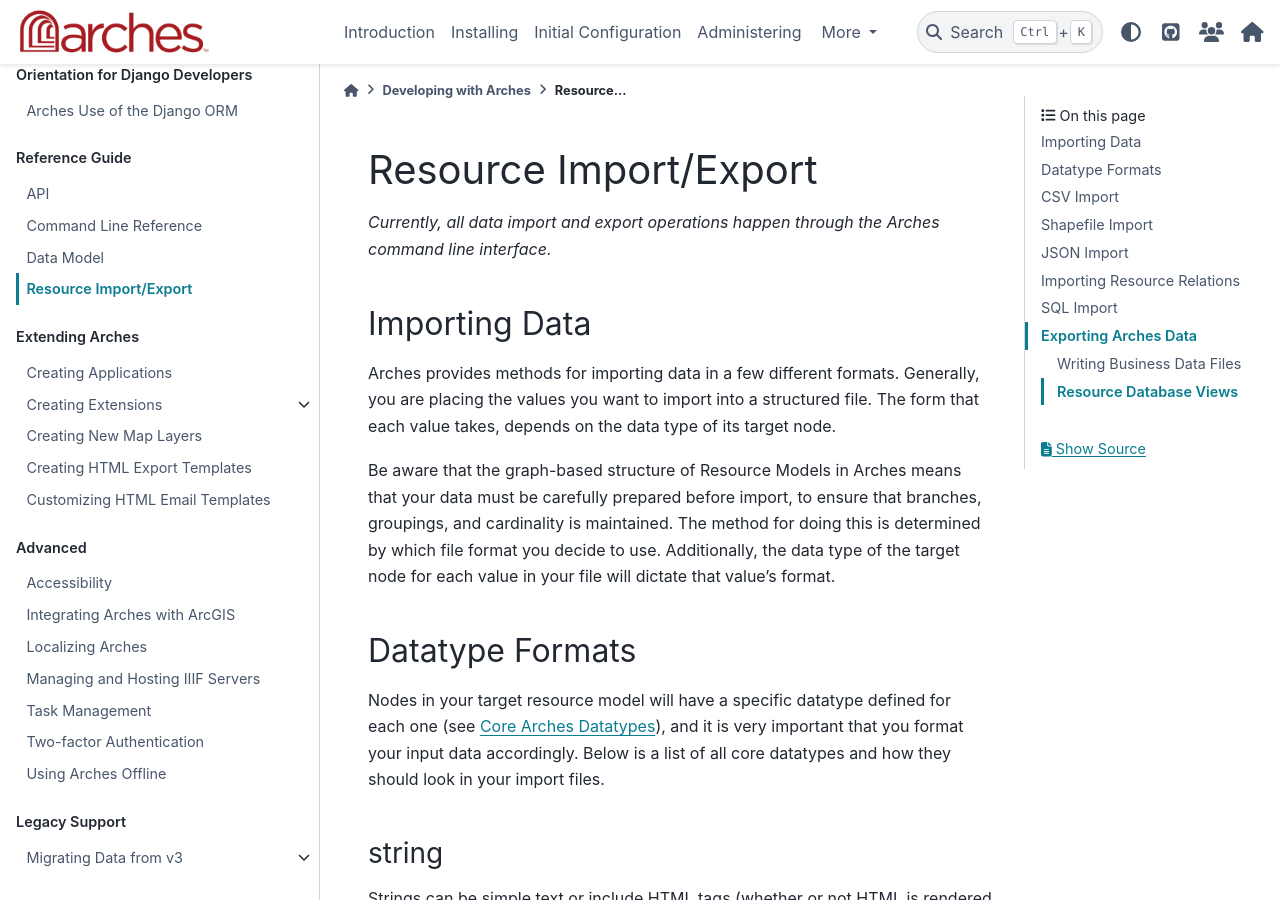
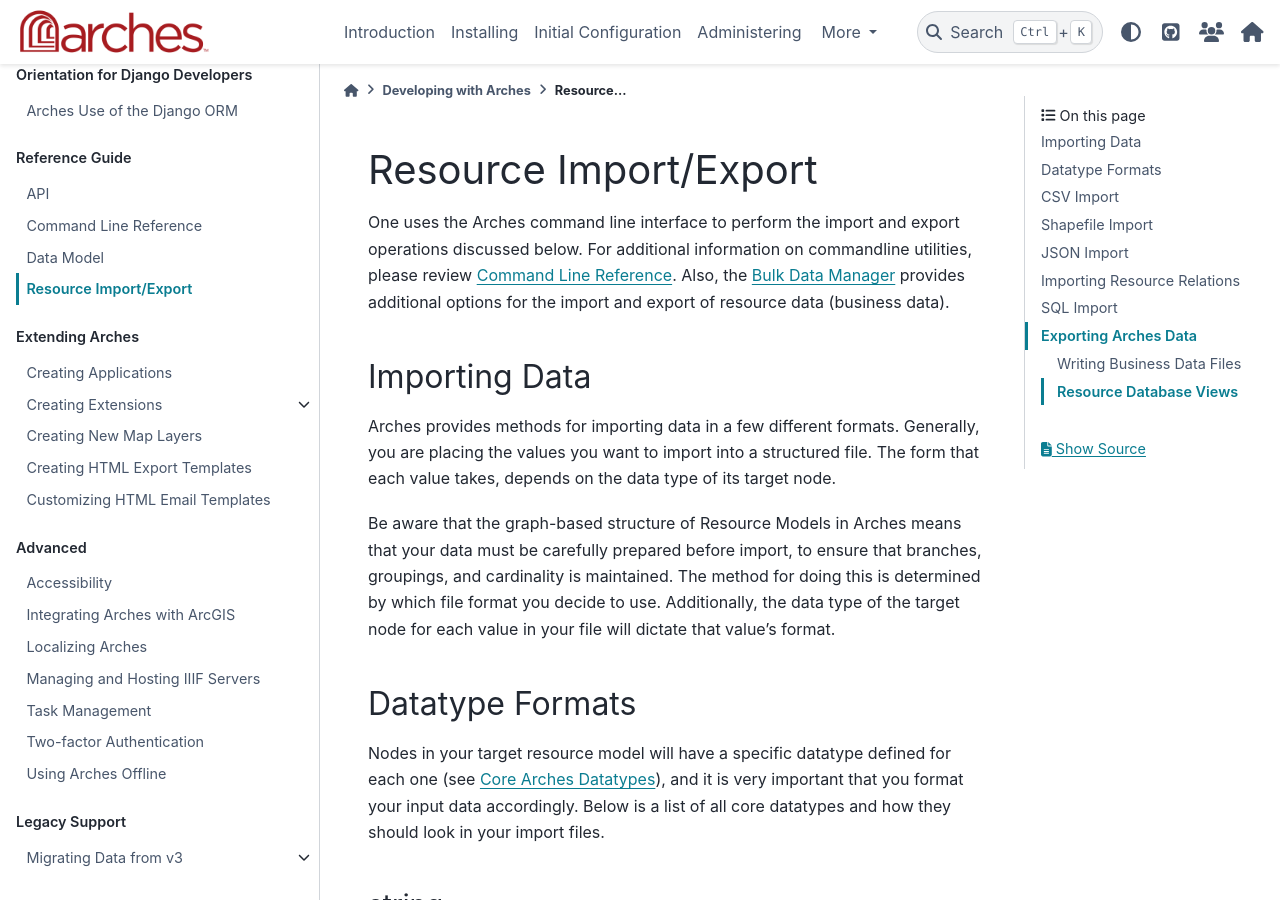
Before and after one commit to archesproject/arches-docs, a Sphinx documentation site: the page built from docs/developing/reference/import-export.rst, in a window 1280 px wide and 900 px high. Built offline with Sphinx 7.4.7 and the PyData theme 0.15.4, drawn with Linux system fonts in a browser that asks for light colours.

Commit message:
Added cross ref to bulk data manager

```diff
--- a/docs/developing/reference/import-export.rst
+++ b/docs/developing/reference/import-export.rst
@@ -2,7 +2,7 @@
 Resource Import/Export
 ======================
 
-*Currently, all data import and export operations happen through the Arches command line interface.*
+One uses the Arches command line interface to perform the import and export operations discussed below. For additional information on commandline utilities, please review :ref:`Command Line Reference`. Also, the :ref:`Bulk Data Manager` provides additional options for the import and export of resource data (business data).
 
 Importing Data
 ==============
```
